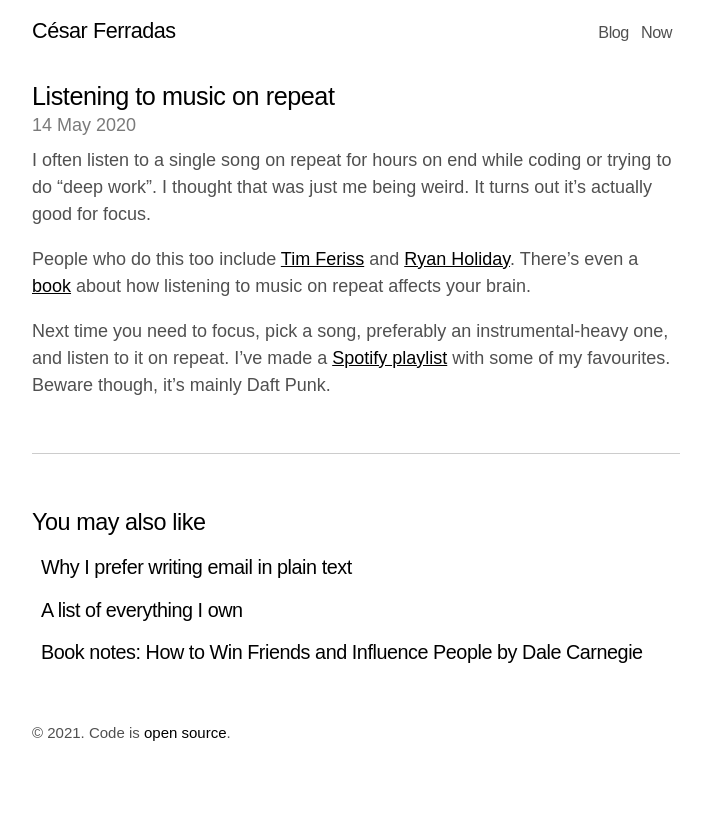
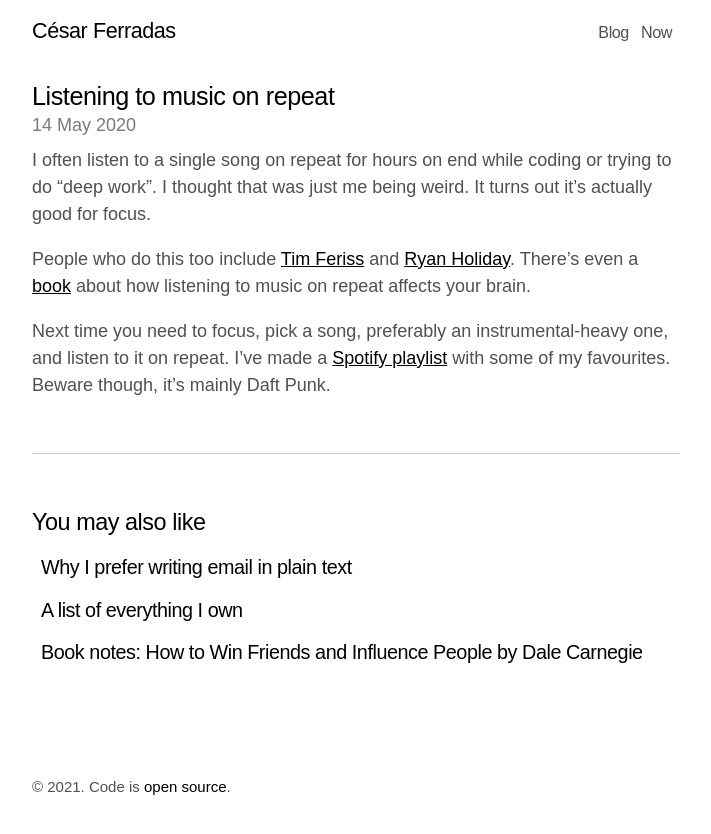
Before and after one commit to cesarferradas/ferrad.as, a Jekyll site: the page built from _posts/2020-05-14-music-on-repeat.md, in a window 1280 px wide. Shown: the top 834 px of the page, without its empty margins (284-995 px from the left). Built offline with Jekyll 4.4.1, drawn with Linux system fonts in a browser that asks for light colours.

Commit message:
add footer class

```diff
--- a/public/css/poole.css
+++ b/public/css/poole.css
@@ -341,3 +341,8 @@ tbody tr:nth-child(odd) th {
   padding-left: 0.5rem;
   list-style: none;
 }
+
+.footer {
+  margin-top: 3rem;
+  margin-bottom: 3rem;
+}
```
